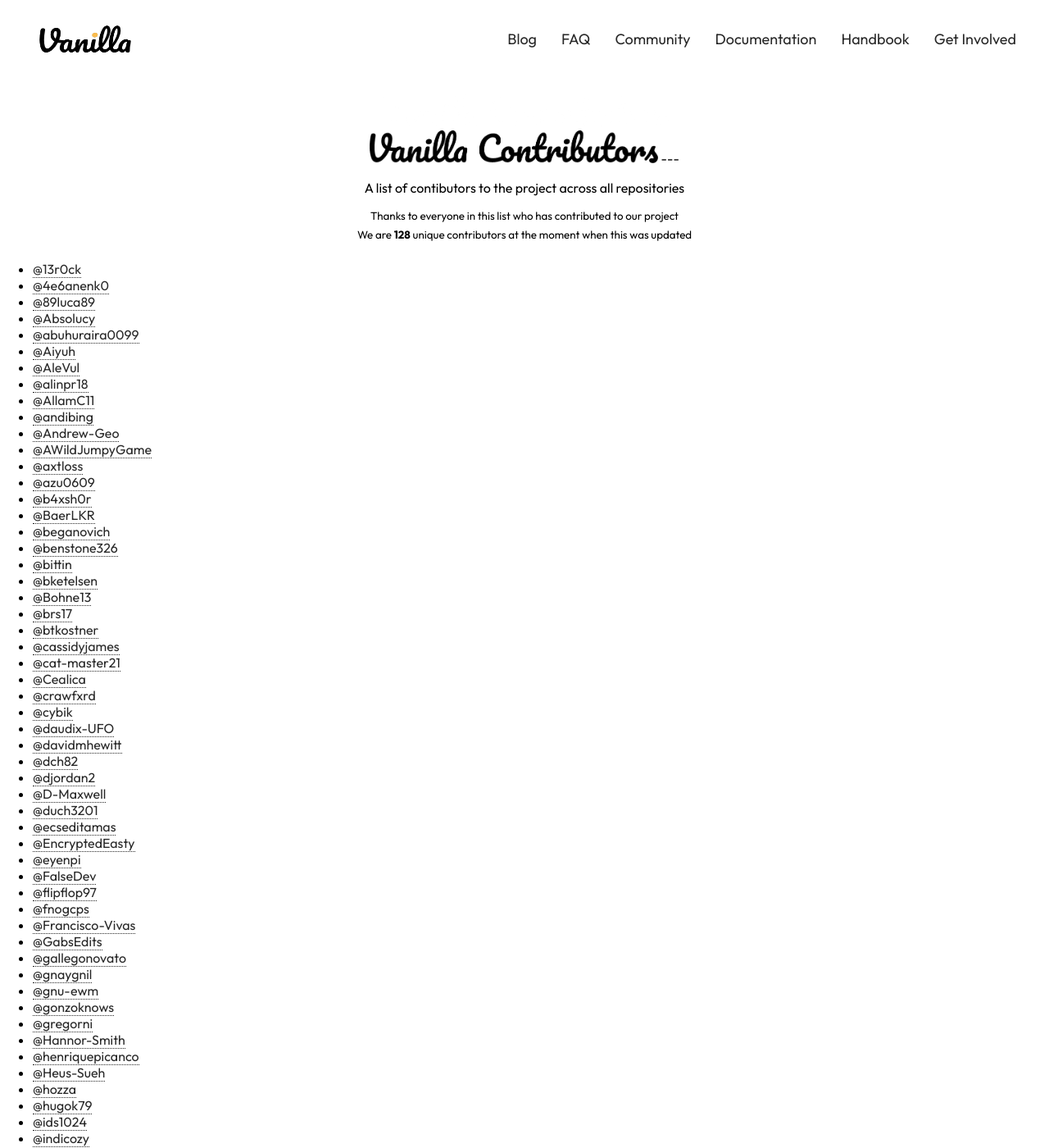
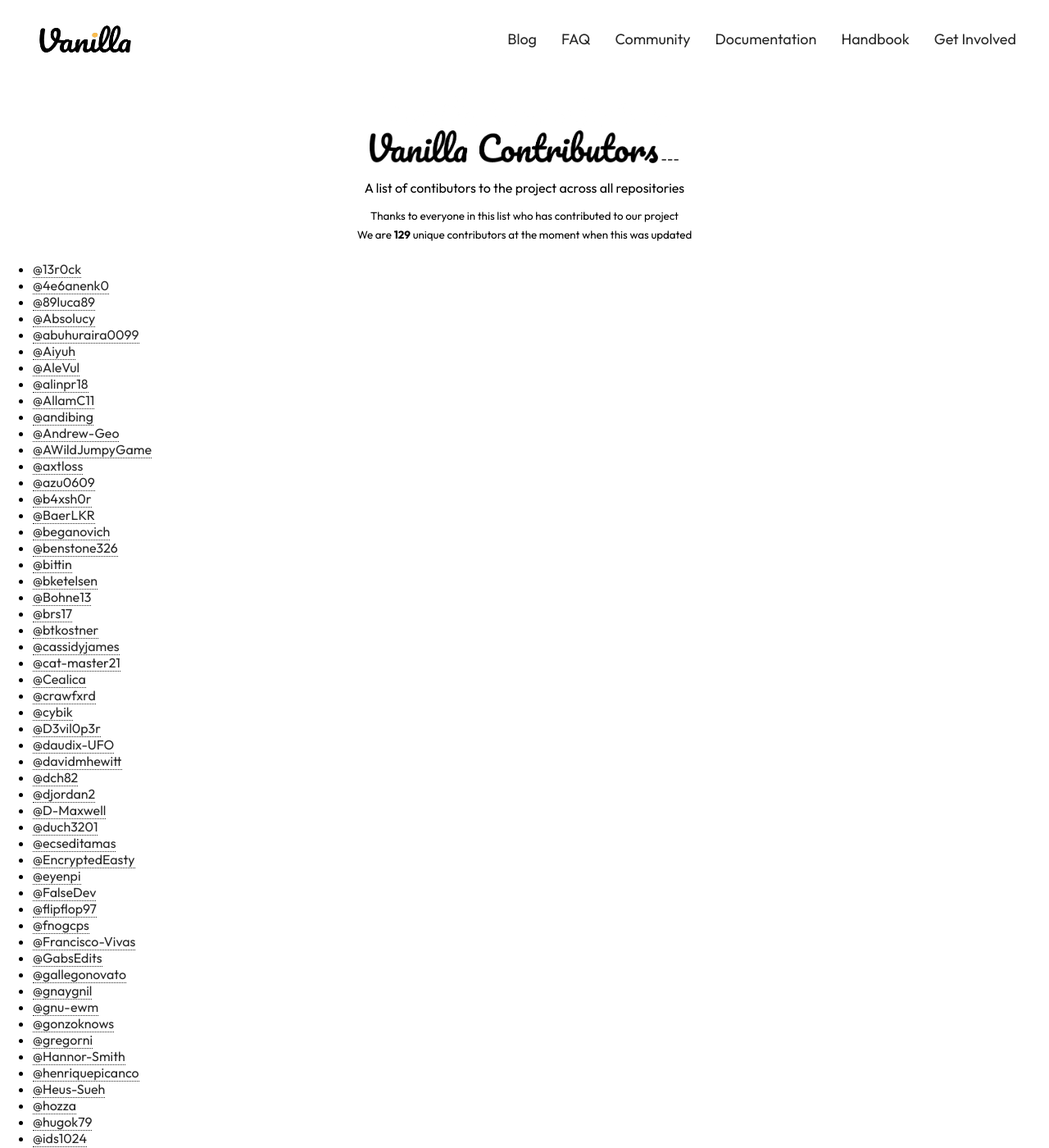
Before and after one commit to Vanilla-OS/website, a Jekyll site: the page built from contributors-list.md, in a window 1280 px wide and 1400 px high. Shown: the whole window at 82% size. Built offline with Jekyll 4.4.1, drawn with Linux system fonts in a browser that asks for light colours; our own code applies the rules of GitHub Pages for plain Markdown files.

Commit message:
Update list

```diff
--- a/contributors-list.md
+++ b/contributors-list.md
@@ -5,7 +5,7 @@
 ---
   <p>A list of contibutors to the project across all repositories</p>
   <sup>Thanks to everyone in this list who has contributed to our project</sup>
-  <br><sup>We are <b>128</b> unique contributors at the moment when this was updated</sup>
+  <br><sup>We are <b>129</b> unique contributors at the moment when this was updated</sup>
 </div>
 
 * [@13r0ck](https://github.com/13r0ck)
@@ -36,6 +36,7 @@
 * [@Cealica](https://github.com/Cealica)
 * [@crawfxrd](https://github.com/crawfxrd)
 * [@cybik](https://github.com/cybik)
+* [@D3vil0p3r](https://github.com/D3vil0p3r)
 * [@daudix-UFO](https://github.com/daudix-UFO)
 * [@davidmhewitt](https://github.com/davidmhewitt)
 * [@dch82](https://github.com/dch82)
@@ -137,7 +138,6 @@
 * [@zedtux](https://github.com/zedtux)
 * [@zerng07](https://github.com/zerng07)
 
-
 <div align="center">
   <sup>This list is updated every week</sup>
 </div>
```
